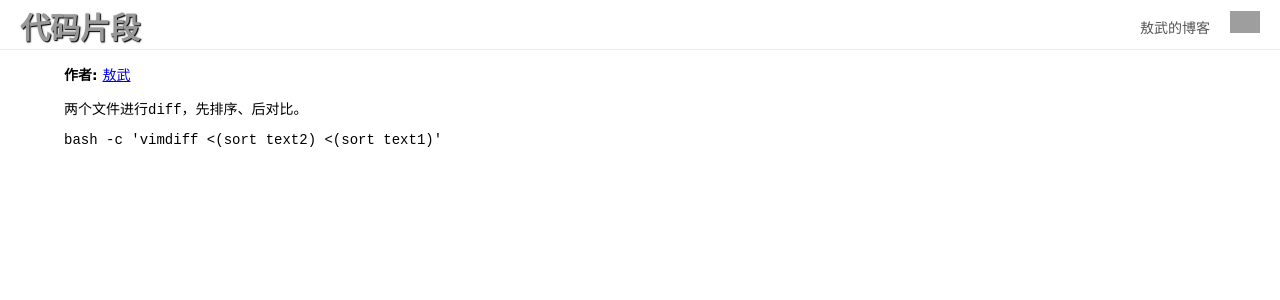
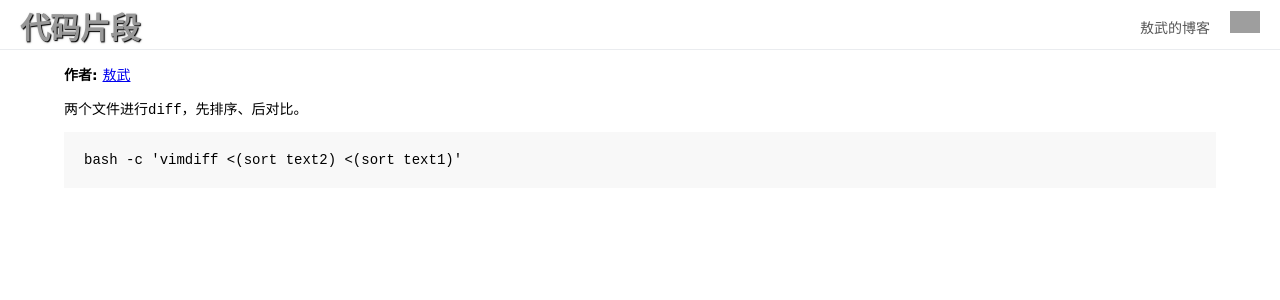
Before and after one commit to yihuaxiang/snippets, a Jekyll site: the page built from snippets/shell/diff.md, in a window 1280 px wide. Shown: the top 300 px of the page. Built offline with Jekyll 4.4.1, drawn with Linux system fonts in a browser that asks for light colours; grey boxes are pictures that could not be loaded.

Commit message:
feat: 子页面支持独立布局

```diff
--- a/_layouts/page.html
+++ b/_layouts/page.html
@@ -205,6 +205,12 @@
     .hljs-chunk {
       color: #aaa;
     }
+
+    pre.highlight {
+      padding: 20px;
+      overflow: auto;
+      background: #f8f8f8;
+    }
   </style>
 </head>
 
```
